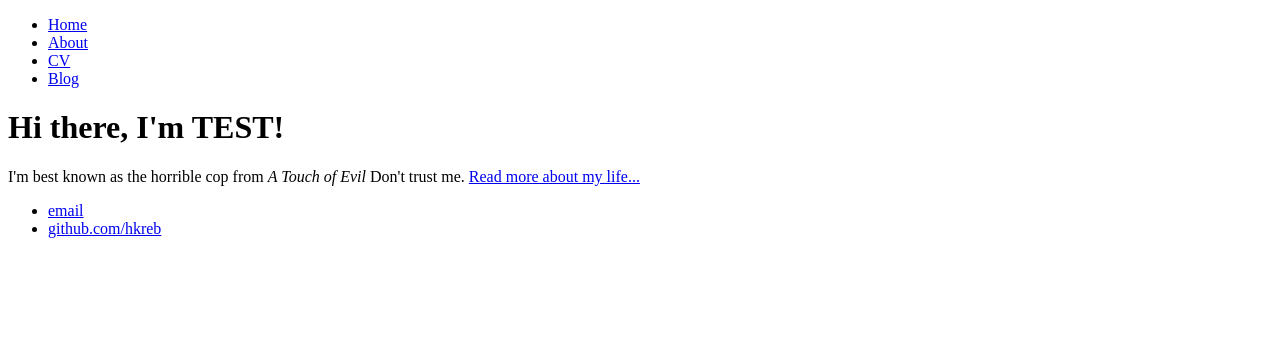
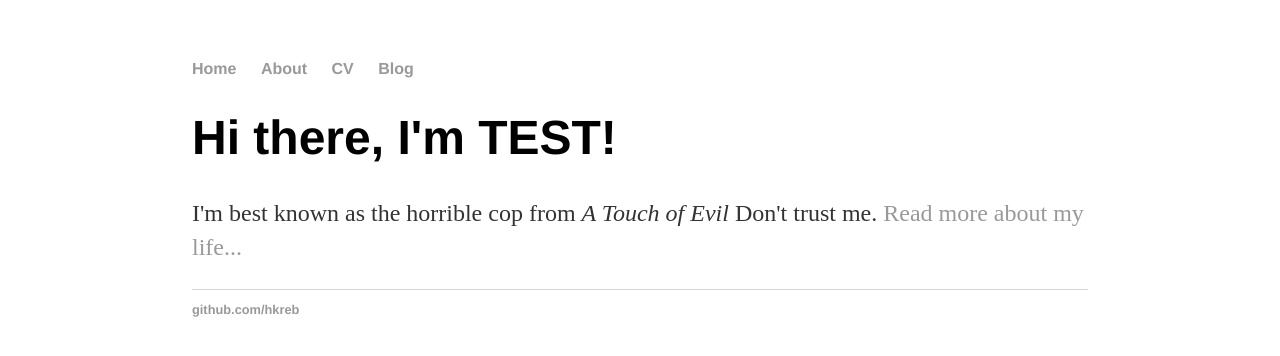
Before and after one commit to hkreb/hkreb.github.io, a plain HTML site: page index.html in a window 1280 px wide. Drawn offline with Linux system fonts and the light colour scheme.

Commit message:
Update index.html

```diff
--- a/index.html
+++ b/index.html
@@ -2,7 +2,8 @@
 <html>
 	<head>
 		<title>Kreb.nl</title>
-	</head>
+		<!-- link to main stylesheet -->
+		<link rel="stylesheet" type="text/css" href="/css/main.css">	</head>
 	<body>
 		<nav>
     		<ul>
@@ -20,8 +21,7 @@
 		</div><!-- /.container -->
 		<footer>
     		<ul>
-        		<li><a href="mailto:huibert@kreb.nl">email</a></li>
-        		<li><a href="https://github.com/hkreb">github.com/hkreb</a></li>
+        		<li><a href="https://git.kreb.nl">github.com/hkreb</a></li>
 			</ul>
 		</footer>
 	</body>
```
